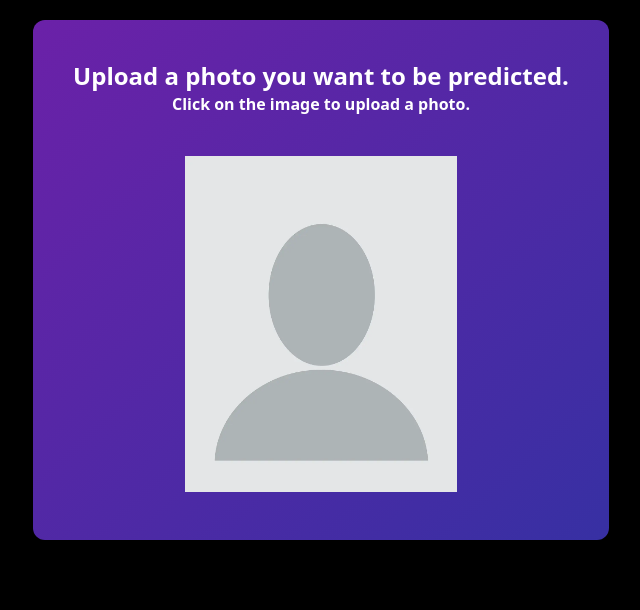
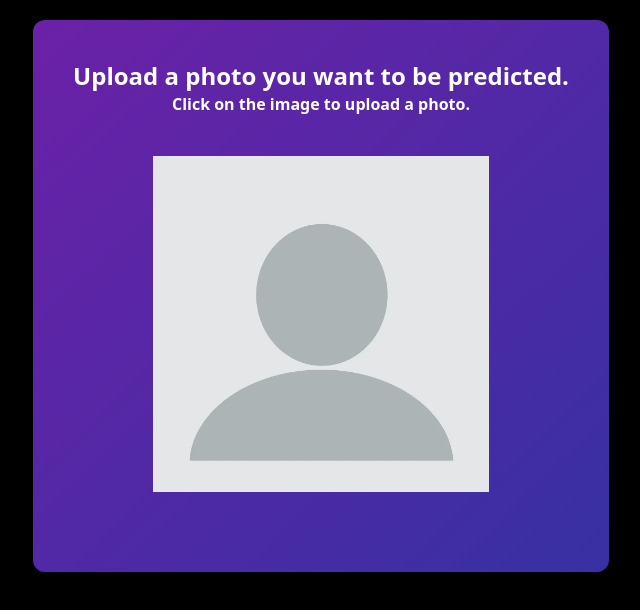
Before and after one commit to Jermaniac/ExpressionMoodApp, a React (Create React App) app: page / in a window 1280 px wide. Shown: the top 610 px of the page, without its empty margins (319-959 px from the left). Built offline with nearby package versions, Linux system fonts and the light colour scheme.

Commit message:
styles: added spinner when loading with an interval. Show a message when API call takes more than 4 seconds

```diff
--- a/src/components/FormComponent.jsx
+++ b/src/components/FormComponent.jsx
@@ -2,7 +2,15 @@ import { useContext, useState } from "react";
 import { ExpressionContext } from "../context/expressionContext";
 import { getMood } from "../services/image-upload.service";
 
+const Spinner = () => {
+  return (
+    <div className="w-6 h-6 border-t-2 border-blue-500 border-solid rounded-full animate-spin relative inset-0 m-auto"></div>
+  );
+};
+
 const FormComponent = () => {
+  const [isLoading, setIsLoading] = useState(false);
+  const [showTimeoutMessage, setShowTimeoutMessage] = useState(false);
   const [getPhotoFile, setPhotoFile] = useState({
     src: "./assets/images/blankPhoto.webp",
   });
@@ -22,16 +30,26 @@ const FormComponent = () => {
 
   const requestPredict = async (event) => {
     event.preventDefault();
-    const response = await getMood(getPhotoFile.file);
-    if (response && response.expressions) {
+    let timeoutId;
+    setIsLoading(true);
+    timeoutId = setTimeout(() => {
+      setShowTimeoutMessage(true);
+    }, 4000);
+    await getMood(getPhotoFile.file)
+      .then((response) => {
         expContext.setExpressions(response.expressions);
-    }
+      })
+      .catch((error) => console.log("Error calling API: ", error))
+      .finally(() => {
+        clearTimeout(timeoutId);
+        setIsLoading(false);
+      });
   };
 
   return (
     <div className="flex justify-center bg-black p-5" id="form">
       <form
-        className="max-w-3xl bg-gradient-to-br from-purple-800 to-indigo-800 p-6 rounded-xl shadow-lg hover:shadow-xl transition duration-300 text-center"
+        className="max-w-xl bg-gradient-to-br from-purple-800 to-indigo-800 p-6 rounded-xl shadow-lg hover:shadow-xl transition duration-300 text-center"
         id="form"
       >
         <div className="p-4 text-center text-white font-bold">
@@ -42,7 +60,8 @@ const FormComponent = () => {
             Click on the image to upload a photo.
           </p>
         </div>
-        <label className="flex justify-center" htmlFor="photo">
+        <div className="flex justify-center">
+          <label className="w-fit cursor-pointer" htmlFor="photo">
             <input
               className="hidden"
               type="file"
@@ -52,21 +71,35 @@ const FormComponent = () => {
               onChange={selectPhoto}
             ></input>
             <img
-            className="p-6 w-80 h-96"
+              className="p-6 w-90 h-96"
               src={getPhotoFile.src}
               alt="selectedImage"
             />
           </label>
+        </div>
         {getPhotoFile.file && (
           <button
-            className="bg-white text-gray-800 font-bold py-2 px-4 rounded-full hover:bg-gray-200 transition duration-300"
+            className="w-2/4 bg-white text-gray-800 font-bold py-2 px-4 rounded-xl hover:bg-gray-200 transition duration-300"
             id="buttonSubmit"
             onClick={requestPredict}
-            disabled={!getPhotoFile.file}
+            disabled={isLoading || !getPhotoFile.file}
           >
-            PREDICT THIS PHOTO
+            {isLoading ? (
+              <Spinner />
+            ) : (
+              <span className="text-black">PREDICT THIS PHOTO</span>
+            )}
           </button>
         )}
+        <div className="p-4 text-center text-red-500 font-bold">
+          {showTimeoutMessage && (
+            <p className="text-xl" id="timeout_message">
+              Note: The first upload request may experience a delay due to
+              server initialization. If this occurs, please try again after a
+              minute.
+            </p>
+          )}
+        </div>
       </form>
     </div>
   );
```
Lines whose indentation alone changed are shown as unchanged.
